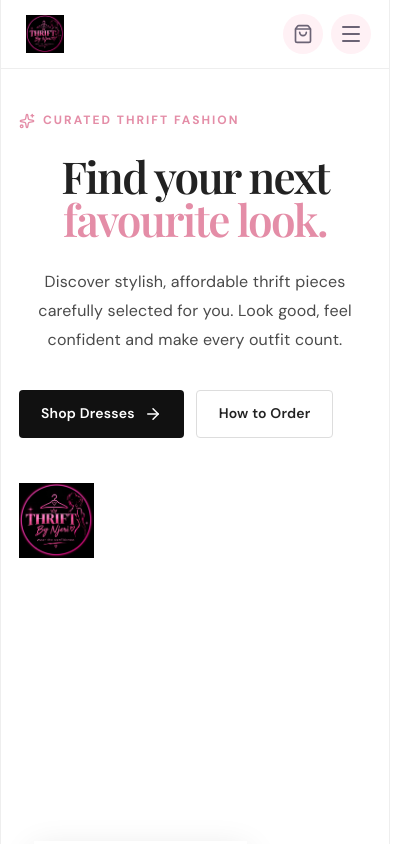
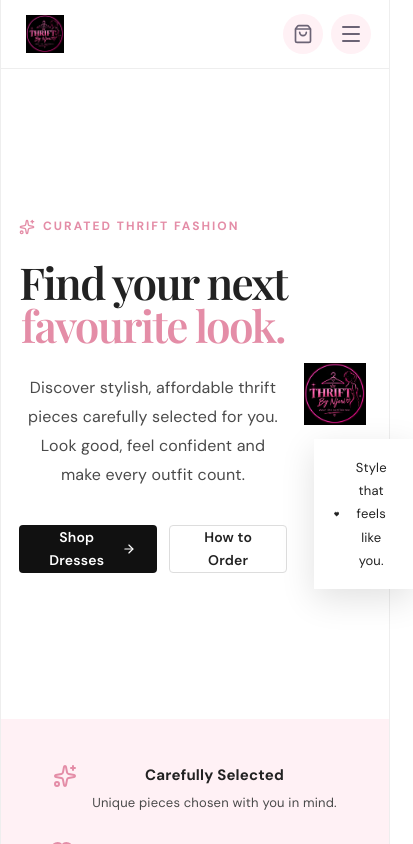
Before and after one commit to wilsonmuriithiwangu-boop/thrift-by-njeri, a React (Vite) app: page / in a window 390 px wide. Shown: the top 844 px of the page, 413 px wide, since content can reach past the window. Built offline with nearby package versions, Linux system fonts and the light colour scheme; no server answers; the database is empty.

Commit message:
updated website

```diff
--- a/src/styles/global.css
+++ b/src/styles/global.css
@@ -2755,29 +2755,64 @@ body {
   }
 }
 /* =========================================
-   MOBILE PHONE FIXES
+   FINAL MOBILE HERO + PRODUCT IMAGE FIX
    ========================================= */
 
 @media (max-width: 600px) {
 
-  /* Smaller logo beside FIND YOUR NEXT FAVOURITE LOOK */
+  /* HERO SECTION
+     Keep the logo beside the FIND YOUR NEXT
+     FAVOURITE LOOK statement */
+  .hero {
+    display: flex;
+    align-items: center;
+    gap: 12px;
+  }
+
+  .hero-content {
+    flex: 1;
+  }
+
+  .hero-image {
+    flex: 0 0 72px;
+    width: 72px;
+    display: flex;
+    align-items: center;
+    justify-content: center;
+  }
+
   .hero-logo {
-    width: 75px !important;
-    height: 75px !important;
+    width: 62px !important;
+    height: 62px !important;
     object-fit: contain;
   }
 
-  /* Smaller product photo on Product Details */
-  .product-detail-image {
-    height: 330px !important;
+  /* PRODUCT DETAILS IMAGE
+     This is the correct class used by ProductDetails.jsx */
+  .product-details-image {
     width: 100%;
+    height: 300px !important;
     overflow: hidden;
-  }
-
-  .product-detail-image img {
+    border-radius: 14px;
+  }
+
+  .product-details-image img {
     width: 100%;
     height: 100%;
-    object-fit: cover;
-  }
-
-}
+    object-fit: contain;
+    display: block;
+  }
+}
+
+/* Also control the product image on laptop/desktop */
+.product-details-image {
+  max-height: 500px;
+  overflow: hidden;
+}
+
+.product-details-image img {
+  max-width: 100%;
+  max-height: 500px;
+  object-fit: contain;
+  display: block;
+}
```
